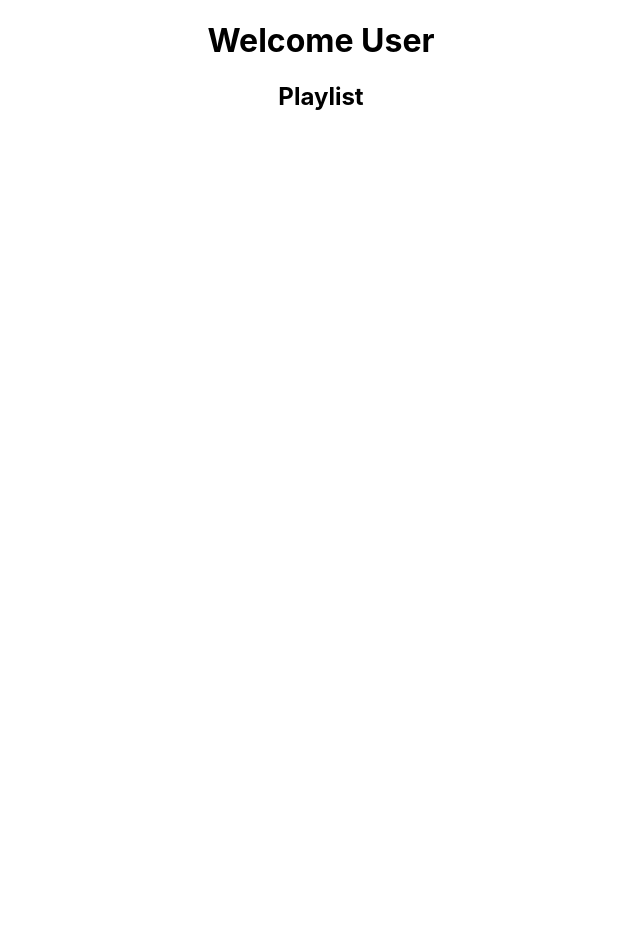
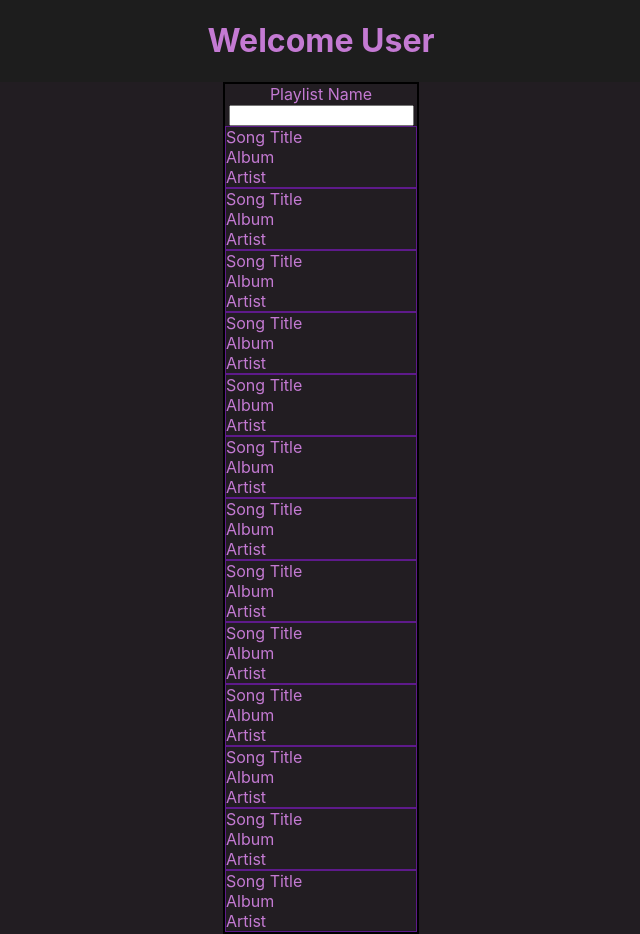
Before and after one commit to AlexSaxton98/SongDatabaseReact, a React (Create React App) app: page / in a window 1280 px wide. Shown: the whole page, without its empty margins (319-959 px from the left). Before the commit the page ends 800 px from the top, so only its background shows below. Built offline with nearby package versions, Linux system fonts and the light colour scheme.

Commit message:
Added CSS and Song, Playlist and Input components

```diff
--- /dev/null
+++ b/src/pages/user.css
@@ -0,0 +1,27 @@
+body{
+    background-color: #1D1D1D;
+    color: #C47AD3
+}
+.container{
+    display: flex;
+    justify-content: space-evenly;
+    background-color: #221D22;
+    overflow-y: auto;
+
+}
+.song{
+    display: flex;
+    flex-direction: column;
+    align-items: flex-start;
+    border: solid #5E1A8B 1px;
+}
+.songInfo{
+    margin: 0%;
+    color: #C47AD3
+}
+.playlist{
+    width: 15%;
+    margin-inline: 5%;
+    /* overflow-x: auto; */
+    border: solid black 2px;
+}
--- a/src/pages/user.jsx
+++ b/src/pages/user.jsx
@@ -1,10 +1,59 @@
+import './user.css';
+
 export const User = () =>{
     return(
-        <div>
-        <h2>Playlist</h2>
+        <div className="container">
+            <Playlist />
+
+        </div>
+    )
+}
+
+const Playlist = () => {
+    return(
+        <div className="playlist">
+            <Input/>
+            <Song/>
+            <Song/>
+            <Song/>
+            <Song/>
+            <Song/>
+            <Song/>
+            <Song/>
+            <Song/>
+            <Song/>
+            <Song/>
+            <Song/>
+            <Song/>
+            <Song/>
+
+        </div>
+    )
+}
+
+const Input = () => {
+    return(
+    <>
+        <label>Playlist Name</label>
+        <input
+            className ="input"
+            type="text"
+
+        />
+    </>
+    )
+}
+
+const Song = () => {
+    return(
+        <div className="song">
+            <p className="songInfo">Song Title</p>
+            <p className="songInfo">Album</p>
+            <p className="songInfo">Artist</p>
         </div>
     )
 }
 
 
+
 export default User;
```
